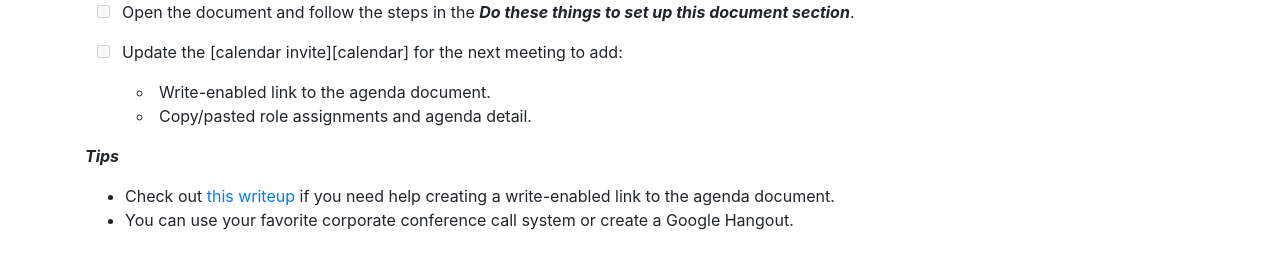
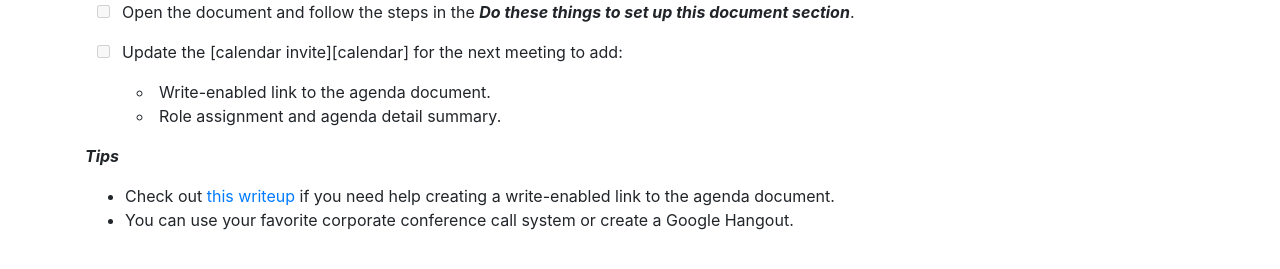
Before and after one commit to mrsanz/jekyll-roles-theme, a Jekyll site: the page built from roles/scheduler.md, in a window 1280 px wide. Shown: the part 548-817 px from the top of the page. Built offline with Jekyll 4.4.1, drawn with Linux system fonts in a browser that asks for light colours; nearby versions of some CDN libraries.

Commit message:
Update scheduler.md

```diff
--- a/_includes/default_roles/scheduler.md
+++ b/_includes/default_roles/scheduler.md
@@ -15,7 +15,7 @@
 Set the time and place to the next meetup.
 Be sure to include in the invite body:{% endcase %}
    * Write-enabled link to the agenda document.
-   * Copy/pasted role assignments and agenda detail.
+   * Role assignment and agenda detail summary.
 
 {% if page.reference != nil %}
 ***Tips***
```
